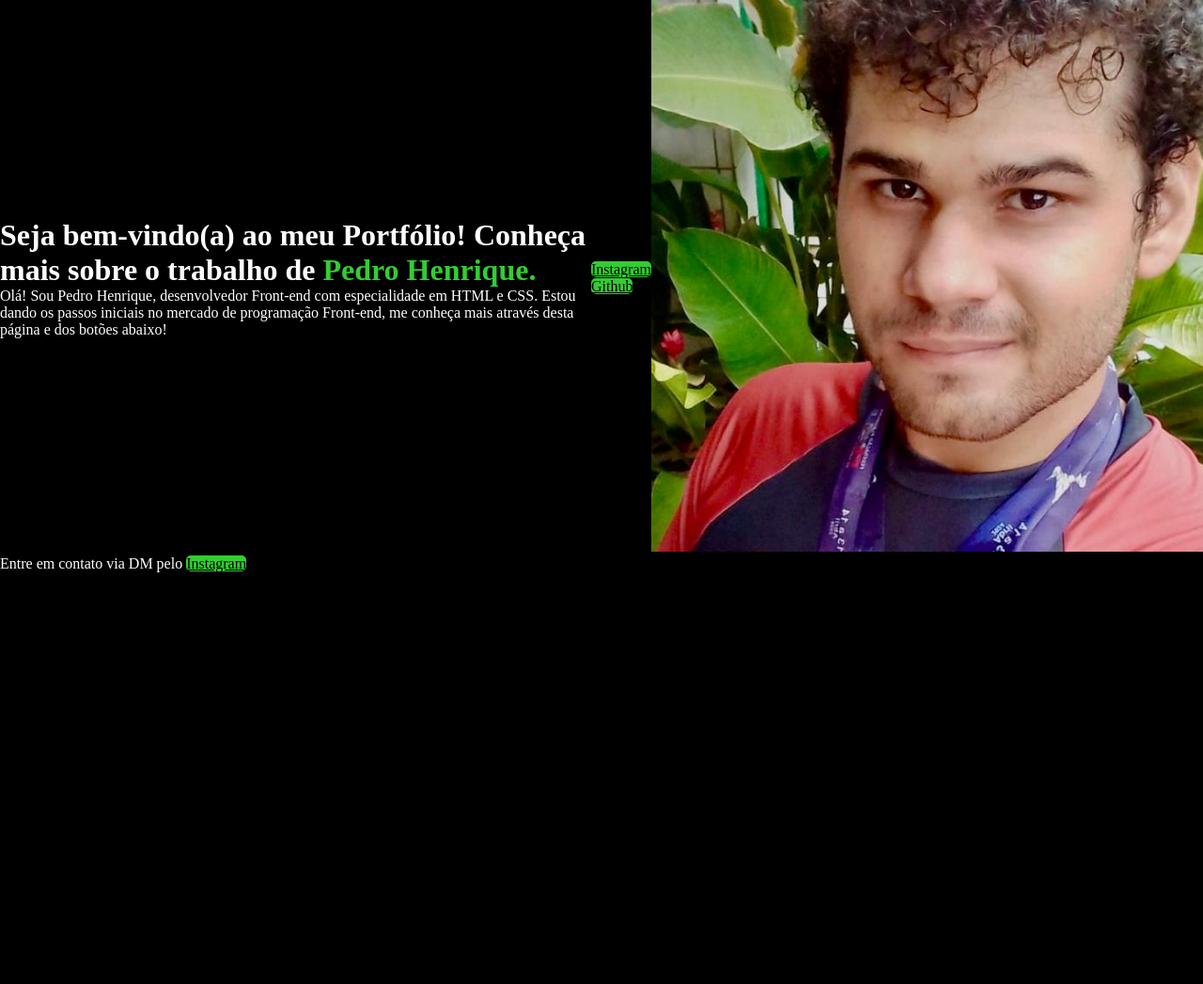
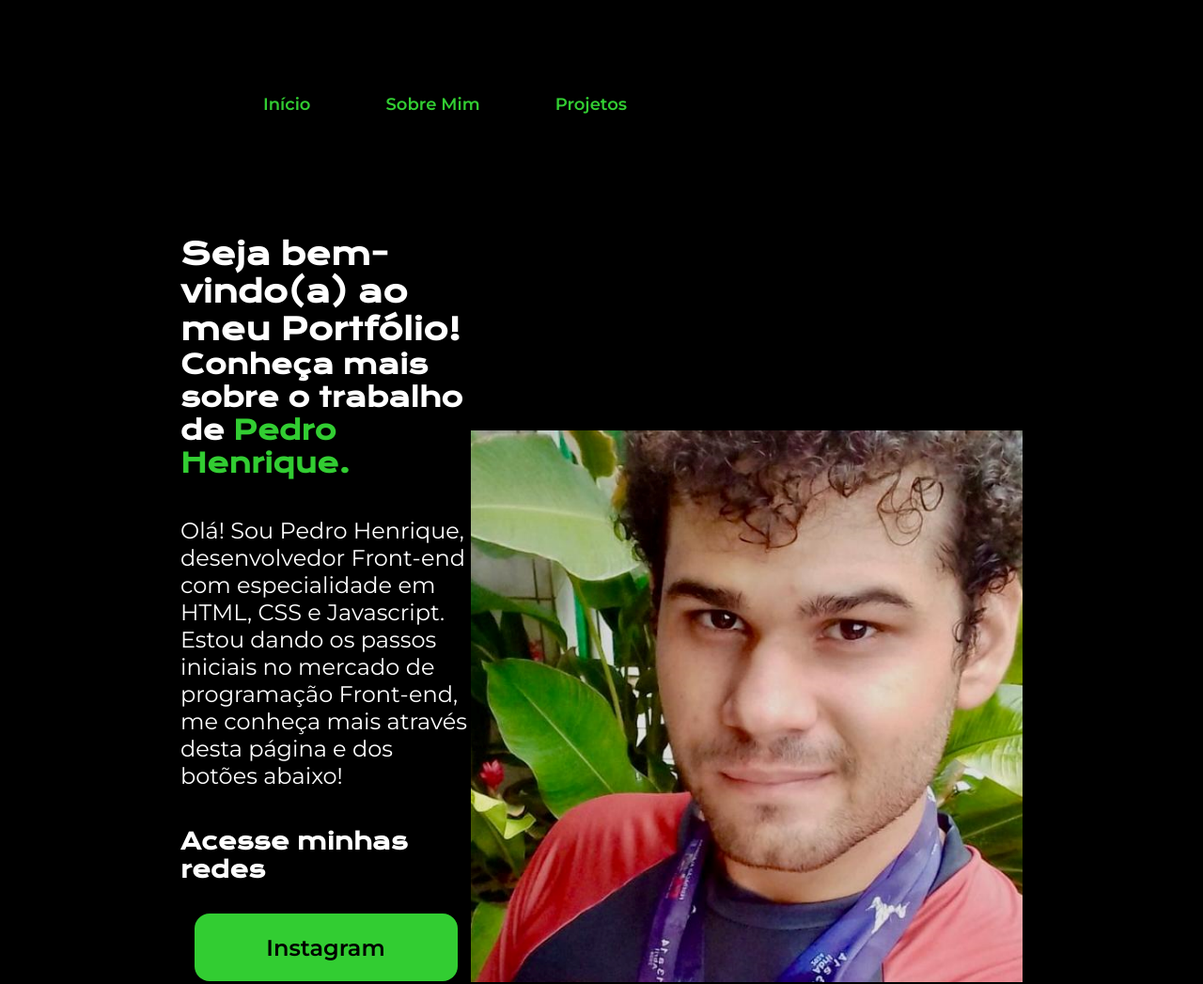
Before and after one commit to PedroHkarate/MeuPortifolio, a plain HTML site: page index.html in a window 1280 px wide. Shown: the top 1047 px of the page at 94% size. Before the commit the page ends 800 px from the top, so only its background shows below. Drawn offline with nearby package versions, Linux system fonts and the light colour scheme.

Commit message:
Add files via upload

```diff
--- a/index.html
+++ b/index.html
@@ -8,30 +8,39 @@
     <title>Portfólio de Pedro Henrique</title>
     <link rel="stylesheet" href="/src/estilos/reset.css">
     <link rel="stylesheet" href="/src/estilos/estilos.css">
+    <link rel="stylesheet" href="/src/estilos/fontes.css">
 </head>
 
 <body>
-    <header>
+    <header class="topo">
+        <a class="topo__texto inicio" href="index.html">Início</a>
+        <a class="topo__texto sobre" href="/index.html">Sobre Mim</a>
+        <a class="topo__texto projeto" href="/index.html"> Projetos</a>
     </header>
     <main class="apresentacao">
-        <div>
-            <h1>
-                Seja bem-vindo(a) ao meu Portfólio! Conheça mais sobre o trabalho de <strong class="titulo-destaque">Pedro Henrique.</strong>
+        <section class="apresentacao__corpo">
+            <h1 class="apresentacao__corpo__titulo">
+                Seja bem-vindo(a) ao meu Portfólio! <section class="apresentacao__corpo__titulo__subtitulo">Conheça mais sobre o trabalho de <strong
+                    class="titulo-destaque">Pedro Henrique.</strong></section>
             </h1>
-            <p>
-                Olá! Sou Pedro Henrique, desenvolvedor Front-end com especialidade em HTML e CSS. Estou dando os passos iniciais no mercado de programação Front-end, me conheça mais através desta página e dos botões abaixo!
+            <p class="apresentacao__corpo__sobre">
+                Olá! Sou Pedro Henrique, desenvolvedor Front-end com especialidade em HTML, CSS e Javascript. Estou dando os
+                passos
+                iniciais no mercado de programação Front-end, me conheça mais através desta página e dos botões
+                abaixo!
             </p>
-        </div>
-        <div>
-            <a href="https://www.instagram.com/pedrohkarate/" class="botao">Instagram</a>
-        <a href="https://github.com/PedroHkarate" class="botao">Github</a>
-        </div>
-        <div>
-            <img src="/src/imagens/Pedro Henrique.png" alt="Foto Pedro Henrique">
-        </div>
+
+            <div class="buttom">
+                <h1 class="titulo__redes">Acesse minhas redes</h1>
+                <a href="https://www.instagram.com/pedrohkarate/" class="buttom__link">Instagram</a>
+                <a href="https://github.com/PedroHkarate" class="buttom__link">Github</a>
+                <a href="https://github.com/PedroHkarate" class="buttom__link">Linkedin</a>
+            </div>
+        </section>
+        <img src="/src/imagens/Pedro Henrique.png" alt="Foto Pedro Henrique">
     </main>
     <footer>
-        <p>Entre em contato via DM pelo <a href="https://www.instagram.com/pedrohkarate/">Instagram</a></p>
+        <p class="direitos">Desenvolvido Por Pedro Henrique</a></p>
     </footer>
 </body>
 
--- a/src/estilos/estilos.css
+++ b/src/estilos/estilos.css
@@ -1,26 +1,105 @@
-body{
+body {
     height: 100vh;
     box-sizing: border-box;
     background-color: black;
     color: white;
+    overflow-x: hidden;
 }
 
-.apresentacao{
+header {
+    top: 0%;
+    width: 100vw;
+    background-color: black;
     display: flex;
     align-items: center;
+    gap: 80px;
 }
 
-.titulo-destaque{
+.topo__texto {
+    font-family: "Montserrat", 'sans-serif';
+    font-size: 18px;
+    font-weight: 600;
+    color: limegreen;
+    padding-top: 100px;
+    text-decoration: none;
+}
+
+.inicio {
+    padding-left: 280px;
+}
+
+.apresentacao {
+    display: flex;
+    align-items: center;
+    justify-content: space-between;
+    margin: 10% 15%;
+}
+
+.apresentacao__corpo {
+    width: 615px;
+    display: flex;
+    flex-direction: column;
+    gap: 40px;
+}
+
+.apresentacao__corpo__titulo {
+    font-size: 32px;
+    font-family: "Krona One", 'sans-serif';
+}
+
+.apresentacao__corpo__titulo__subtitulo {
+    font-size: 28px;
+}
+
+.titulo-destaque {
     color: limegreen;
 }
 
-a, .botao{
-    background-color: limegreen;
-    color:black;
-    border-radius: 5px;
+.apresentacao__corpo__sobre {
+    font-size: 24px;
+    font-family: "Montserrat", 'sans-serif';
 }
 
-footer{
-    background-color: black;
+.buttom {
+    display: flex;
+    flex-direction: column;
+    align-items: center;
+    justify-content: space-between;
+    gap: 32px 0;
+}
+
+.titulo__redes{
+    font-family: "Krona One", 'sans-serif';
+    font-size: 24px;
+}
+
+.buttom__link {
+    background-color: limegreen;
+    width: 280px;
+    text-align: center;
+    text-decoration: none;
+    font-size: 24px;
+    font-family: "Montserrat", 'sans-serif';
+    font-weight: 600;
+    padding: 21.5px 0;
+    color: black;
+    border-radius: 16px;
+}
+
+footer {
+    bottom: 0%;
+    width: 100vw;
+    height: 80px;
+    background-color: limegreen;
     color: white;
 }
+
+.direitos {
+    display: flex;
+    align-items: center;
+    justify-content: center;
+    padding: 23.64px 0;
+    font-size: 30px;
+    font-family: "Montserrat", 'sans-serif';
+    font-weight: 600;
+}
--- /dev/null
+++ b/src/estilos/fontes.css
@@ -0,0 +1 @@
+@import url('https://fonts.googleapis.com/css2?family=Krona+One&family=Montserrat:ital,wght@0,100..900;1,100..900&display=swap');
```
